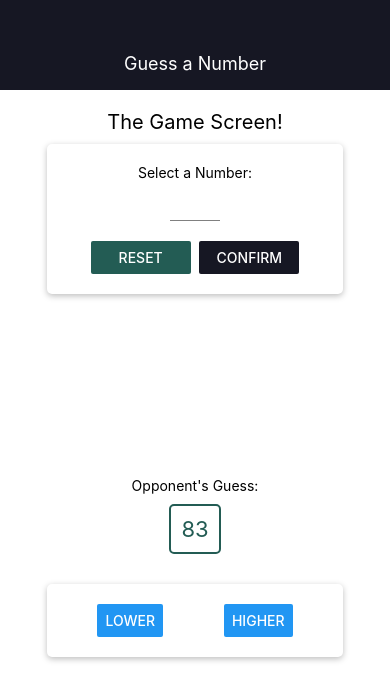
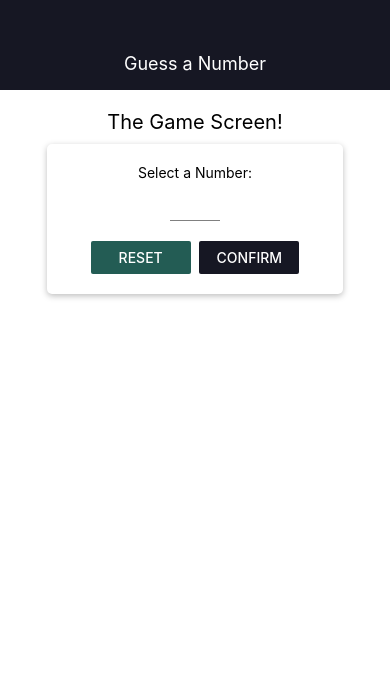
Before and after one commit to sapinspys/React-Native-Practice, a React Native app in the folder guess-a-number-app/: screen / in a window 390 px wide. Shown: the top 700 px of the page. Built offline with nearby package versions, Linux system fonts and the light colour scheme.

Commit message:
Added conditional in to render starting screen first

```diff
--- a/guess-a-number-app/App.js
+++ b/guess-a-number-app/App.js
@@ -1,4 +1,4 @@
-import React from "react";
+import React, { useState } from "react";
 import { StyleSheet, Text, View } from "react-native";
 
 import Header from "./components/Header";
@@ -6,11 +6,22 @@ import StartGameScreen from "./screens/StartGameScreen";
 import GameScreen from "./screens/GameScreen";
 
 export default function App() {
+  const [userNumber, setUserNumber] = useState();
+
+  const startGameHandler = (selectedNumber) => {
+    setUserNumber(selectedNumber);
+  };
+
+  let content = <StartGameScreen />;
+
+  if (userNumber) {
+    content = <GameScreen />;
+  }
+
   return (
     <View style={styles.screen}>
       <Header title={"Guess a Number"} />
-      <StartGameScreen />
-      <GameScreen />
+      {content}
     </View>
   );
 }
```
